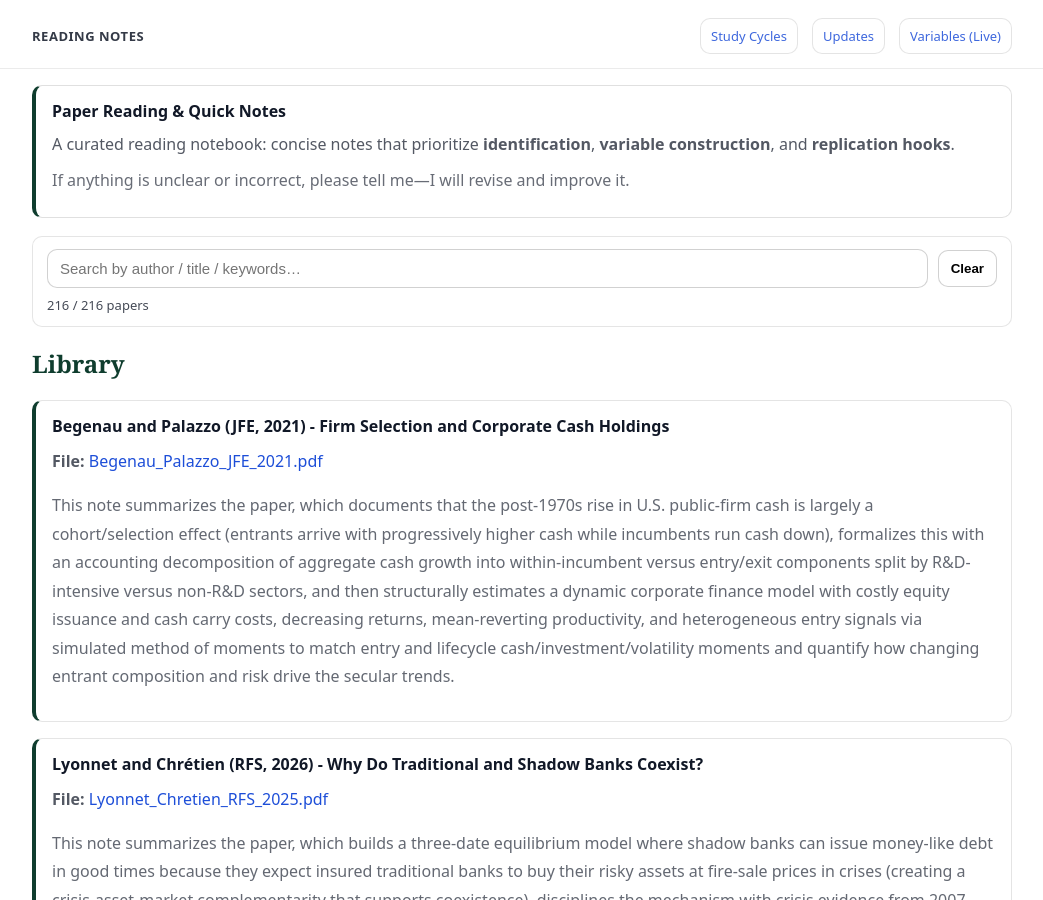
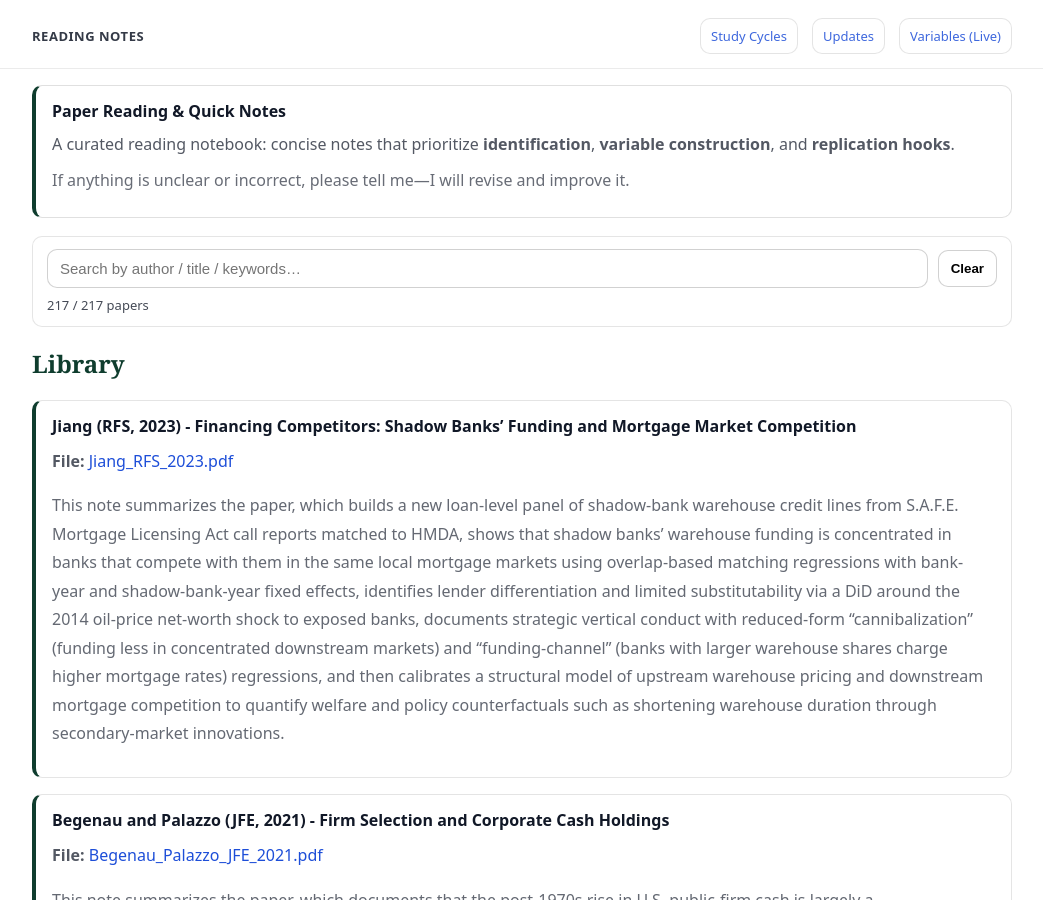
Before and after one commit to yaxinzn/study-archive, a Jekyll site: the page built from reading/index.md, in a window 1280 px wide and 900 px high. Shown: the whole window, without its empty margins (118-1161 px from the left). Built offline with Jekyll 4.4.1, drawn with Linux system fonts in a browser that asks for light colours.

Commit message:
Reading: add/update Jiang_RFS_2023.pdf

```diff
--- a/_data/reading.yml
+++ b/_data/reading.yml
@@ -1,3 +1,7 @@
+- title: "Jiang (RFS, 2023) - Financing Competitors: Shadow Banks’ Funding and Mortgage Market Competition"
+  file: "Jiang_RFS_2023.pdf"
+  desc: "This note summarizes the paper, which builds a new loan-level panel of shadow-bank warehouse credit lines from S.A.F.E. Mortgage Licensing Act call reports matched to HMDA, shows that shadow banks’ warehouse funding is concentrated in banks that compete with them in the same local mortgage markets using overlap-based matching regressions with bank-year and shadow-bank-year fixed effects, identifies lender differentiation and limited substitutability via a DiD around the 2014 oil-price net-worth shock to exposed banks, documents strategic vertical conduct with reduced-form “cannibalization” (funding less in concentrated downstream markets) and “funding-channel” (banks with larger warehouse shares charge higher mortgage rates) regressions, and then calibrates a structural model of upstream warehouse pricing and downstream mortgage competition to quantify welfare and policy counterfactuals such as shortening warehouse duration through secondary-market innovations."
+
 - title: "Begenau and Palazzo (JFE, 2021) - Firm Selection and Corporate Cash Holdings"
   file: "Begenau_Palazzo_JFE_2021.pdf"
   desc: "This note summarizes the paper, which documents that the post-1970s rise in U.S. public-firm cash is largely a cohort/selection effect (entrants arrive with progressively higher cash while incumbents run cash down), formalizes this with an accounting decomposition of aggregate cash growth into within-incumbent versus entry/exit components split by R&D-intensive versus non-R&D sectors, and then structurally estimates a dynamic corporate finance model with costly equity issuance and cash carry costs, decreasing returns, mean-reverting productivity, and heterogeneous entry signals via simulated method of moments to match entry and lifecycle cash/investment/volatility moments and quantify how changing entrant composition and risk drive the secular trends."
```
Also changed, not shown: 1 other file.
